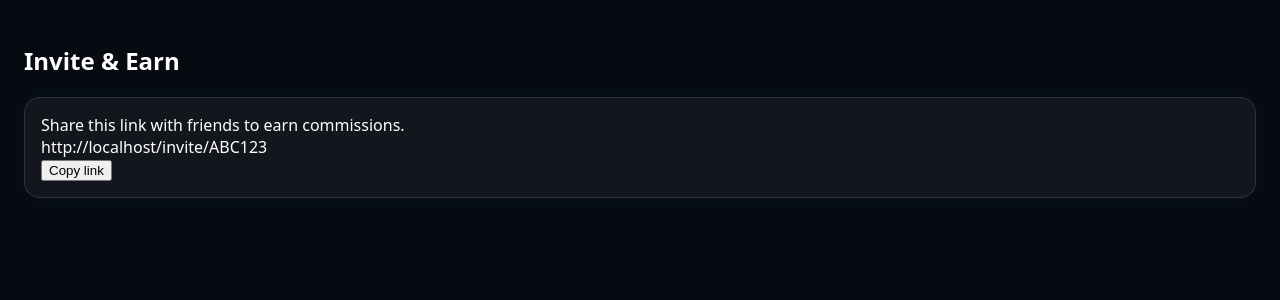
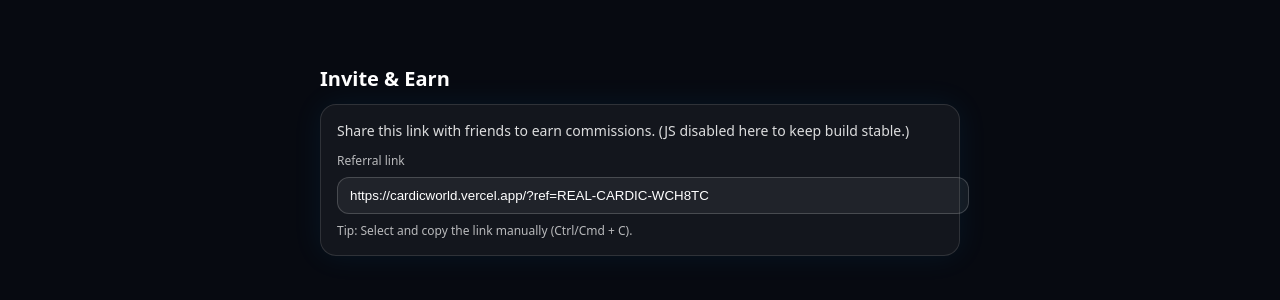
Before and after one commit to Cardicai/fpmarkets, a Next.js app: page /share in a window 1280 px wide. Shown: the top 300 px of the page. Built offline with nearby package versions, Linux system fonts and the light colour scheme.

Commit message:
fix: remove event handlers from /share and /withdraw to satisfy Next server component rules

```diff
--- a/app/share/page.tsx
+++ b/app/share/page.tsx
@@ -1,26 +1,32 @@
 import Surface from "@/components/ui/Surface";
 
-export default function Share(){
-  const link = typeof window !== "undefined"
-    ? window.location.origin + "/invite/ABC123"
-    : "https://cardic.world/invite/ABC123";
+export const metadata = { title: "Invite & Earn" };
 
+export default function SharePage() {
+  const referral = "https://cardicworld.vercel.app/?ref=REAL-CARDIC-WCH8TC";
   return (
-    <main className="min-h-screen bg-[#070a11] text-white">
-      <section className="mx-auto max-w-lg p-6 space-y-4">
-        <h1 className="text-xl font-semibold">Invite & Earn</h1>
-        <Surface className="p-5 space-y-3">
-          <div className="text-sm opacity-80">
-            Share this link with friends to earn commissions.
+    <main>
+      <section style={{maxWidth: 640, margin: "0 auto", padding: 24}}>
+        <h1 style={{fontSize: 20, fontWeight: 600, marginBottom: 12}}>Invite & Earn</h1>
+        <Surface>
+          <div style={{opacity: 0.85, fontSize: 14, marginBottom: 12}}>
+            Share this link with friends to earn commissions. (JS disabled here to keep build stable.)
           </div>
-          <div className="rounded-lg bg-white/5 border border-white/10 px-3 py-2 text-sm break-all">
-            {link}
+          <div style={{display:"grid", gap: 8}}>
+            <label style={{fontSize: 12, opacity: 0.7}}>Referral link</label>
+            <input
+              readOnly
+              value={referral}
+              style={{
+                width: "100%", padding: "10px 12px", borderRadius: 12,
+                border: "1px solid rgba(255,255,255,.18)", background: "rgba(255,255,255,.06)",
+                color: "inherit"
+              }}
+            />
+            <div style={{fontSize:12,opacity:.7}}>
+              Tip: Select and copy the link manually (Ctrl/Cmd + C).
+            </div>
           </div>
-          <button
-            onClick={async()=>{try{await navigator.clipboard.writeText(link);}catch{}}}
-            className="w-full rounded-xl bg-gradient-to-r from-sky-500 to-emerald-400 text-black font-semibold py-2">
-            Copy link
-          </button>
         </Surface>
       </section>
     </main>
```
Also changed, not shown: app/withdraw/page.tsx (+25 -12 lines).
